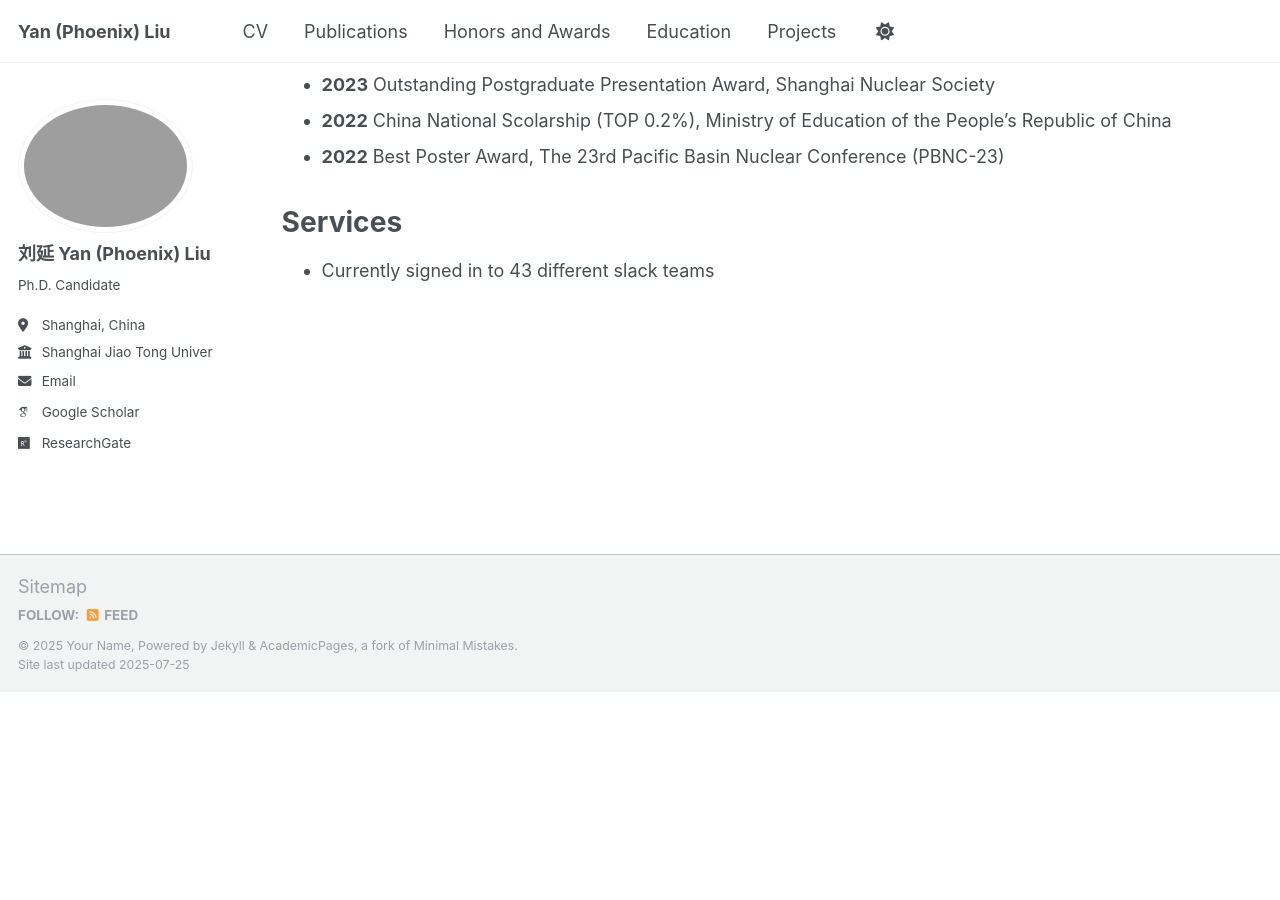
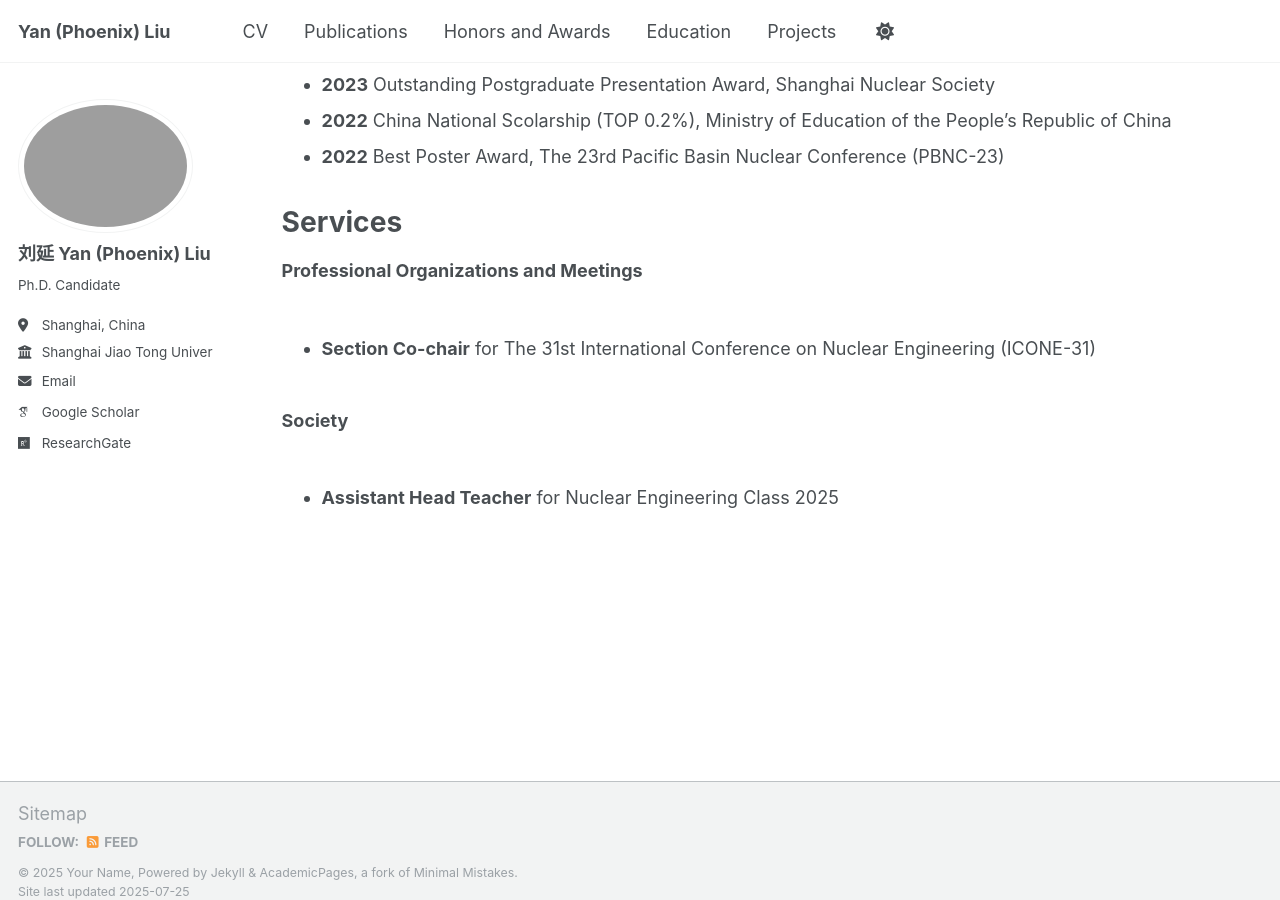
Before and after one commit to YanPhoenixLiu/yanphoenixliu.github.io, a Jekyll site: the page built from _pages/cv.md, in a window 1280 px wide and 900 px high, scrolled down 1066 px. Built offline with Jekyll 4.4.1, drawn with Linux system fonts in a browser that asks for light colours; some web fonts are replaced; a script that is not in the unit is left out; before the commit the page ends 1759 px from its top, so only the background shows below that.

Commit message:
Update cv.md

```diff
--- a/_pages/cv.md
+++ b/_pages/cv.md
@@ -49,4 +49,14 @@ Honors and Awards
 
 Services
 ======
-* Currently signed in to 43 different slack teams
+**Professional Organizations and Meetings**
+<div style="height: 0.5em;"></div>
+
+* **Section Co-chair** for The 31st International Conference on Nuclear Engineering (ICONE-31)
+
+<div style="height: 0.5em;"></div>
+
+**Society**
+<div style="height: 0.5em;"></div>
+
+* **Assistant Head Teacher** for Nuclear Engineering Class 2025
```
